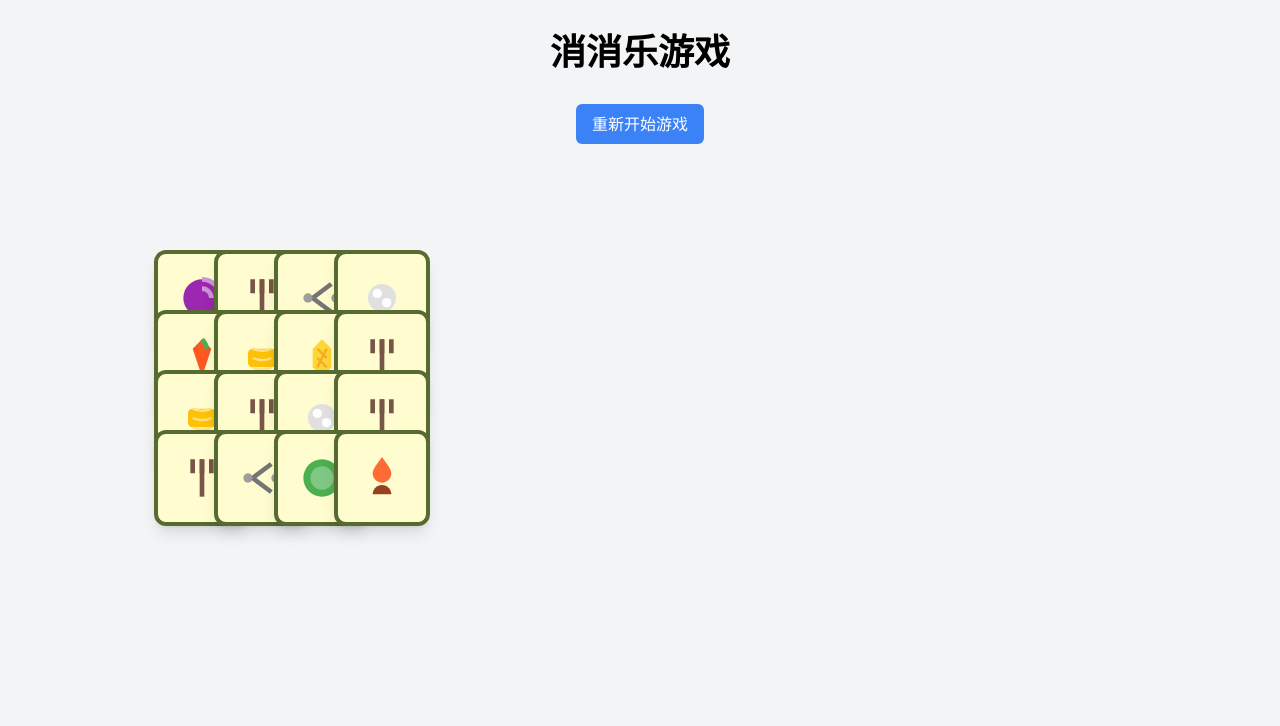
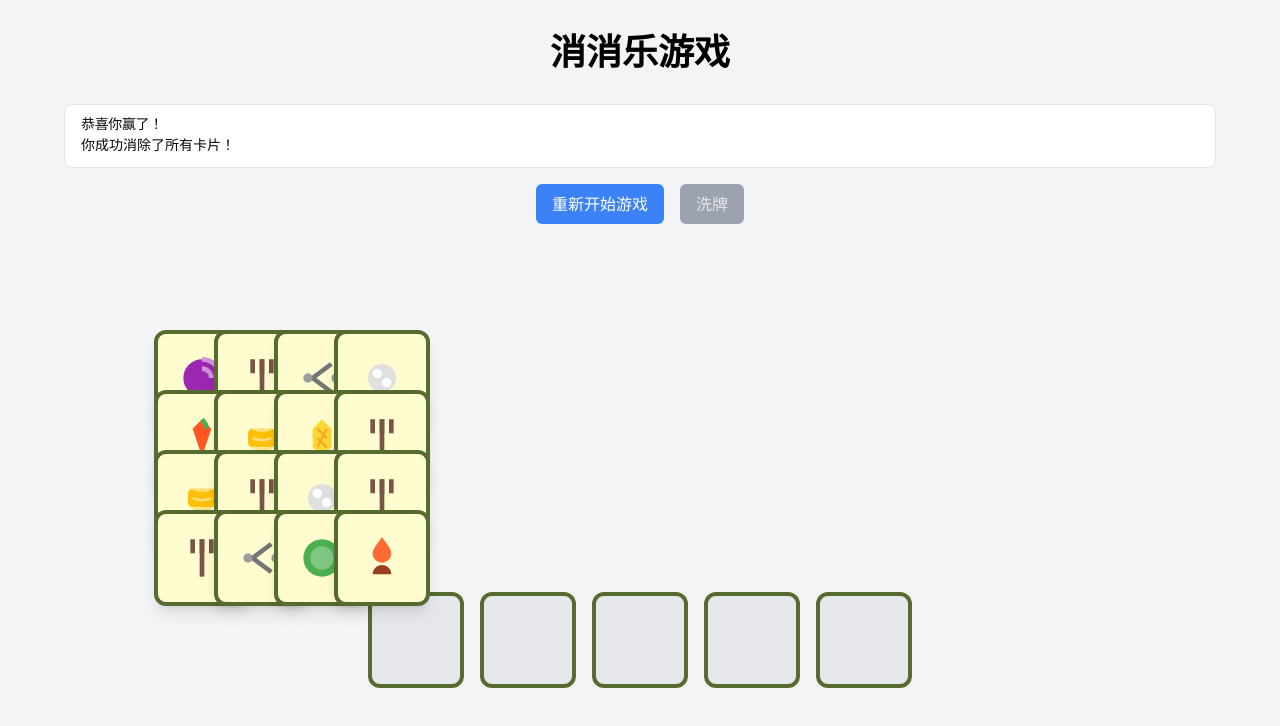
Before and after one commit to volctest/match3-game, a React (Vite) app: page / in a window 1280 px wide. Shown: the top 726 px of the page. Built offline with nearby package versions, Linux system fonts and the light colour scheme.

Commit message:
feat: implement card slots with temporary storage and matching

```diff
--- a/src/App.tsx
+++ b/src/App.tsx
@@ -1,4 +1,4 @@
-import { useState, useEffect } from 'react';
+import React, { useState, useEffect } from 'react';
 import { Card } from './types';
 import { ICONS, type IconType } from './assets/icons';
 import { Alert, AlertTitle, AlertDescription } from "@/components/ui/alert";
@@ -9,6 +9,8 @@ function App() {
   const [cards, setCards] = useState<Card[]>([]);
   const [selectedCards, setSelectedCards] = useState<Card[]>([]);
   const [gameStatus, setGameStatus] = useState<'playing' | 'won' | 'lost'>('playing');
+  const [slotCards, setSlotCards] = useState<(Card | null)[]>([null, null, null, null, null]);
+  const [pendingCard, setPendingCard] = useState<Card | null>(null);
 
   // Initialize game board
   useEffect(() => {
@@ -35,74 +37,22 @@ function App() {
     setCards(initialCards);
   }, []);
 
-  const isTopCard = (card: Card): boolean => {
-    const cardsAbove = cards.filter(c =>
-      c.x === card.x &&
-      c.y === card.y &&
-      c.z > card.z &&
-      c.visible
-    );
-    return cardsAbove.length === 0;
-  };
-
-  const handleCardClick = (clickedCard: Card) => {
-    if (!clickedCard.visible || !isTopCard(clickedCard) || gameStatus !== 'playing') return;
-
-    const newCards = cards.map(card =>
-      card.id === clickedCard.id ? { ...card, selected: true } : card
-    );
-
-    const newSelected = [...selectedCards, clickedCard];
-
-    if (newSelected.length === 3) {
-      if (newSelected.every(card => card.type === newSelected[0].type)) {
-        // Match found - remove cards and update visibility
-        const removedIds = new Set(newSelected.map(card => card.id));
-        const updatedCards = cards.map(card => {
-          if (removedIds.has(card.id)) {
-            return { ...card, visible: false, selected: false };
-          }
-          // Only reveal cards from the layer directly below any removed card
-          if (!card.visible) {
-            const removedCardsAbove = newSelected.filter(c =>
-              c.x === card.x &&
-              c.y === card.y &&
-              c.z > card.z &&
-              removedIds.has(c.id)
-            );
-            const isDirectlyBelow = removedCardsAbove.some(c => c.z === card.z + 1);
-            if (isDirectlyBelow) {
-              return { ...card, visible: true };
-            }
-          }
-          return card;
-        });
-        setCards(updatedCards);
-        setSelectedCards([]);
-
-        // Check win condition
-        const remainingVisibleCards = updatedCards.filter(c => c.visible);
-        if (remainingVisibleCards.length === 0) {
+  // Check for game over conditions after each card removal
+  useEffect(() => {
+    const visibleCards = cards.filter(c => c.visible);
+    if (visibleCards.length === 0) {
       setGameStatus('won');
     } else {
-          // Check for possible matches
-          const hasMatch = remainingVisibleCards.some(card1 =>
-            remainingVisibleCards.filter(c => c.type === card1.type).length >= 3
+      // Check for possible matches including slot cards
+      const allPlayableCards = [...visibleCards, ...slotCards.filter((c): c is Card => c !== null)];
+      const hasMatch = allPlayableCards.some(card1 =>
+        allPlayableCards.filter(c => c.type === card1.type).length >= 3
       );
       if (!hasMatch) {
         setGameStatus('lost');
       }
     }
-      } else {
-        // No match - deselect all
-        setCards(cards.map(card => ({ ...card, selected: false })));
-        setSelectedCards([]);
-      }
-    } else {
-      setCards(newCards);
-      setSelectedCards(newSelected);
-    }
-  };
+  }, [cards, slotCards]);
 
   return (
     <div className="min-h-screen bg-gray-100 p-8">
@@ -120,24 +70,88 @@ function App() {
           </Alert>
         )}
 
-        <div className="flex justify-center mb-4">
+        <div className="flex justify-center gap-4 mb-4">
           <button
             onClick={() => window.location.reload()}
             className="px-4 py-2 bg-blue-500 text-white rounded-md hover:bg-blue-600 transition-colors"
           >
             重新开始游戏
           </button>
+          <button
+            onClick={() => {
+              const visibleCards = cards.filter(c => c.visible);
+              if (visibleCards.length < 2) return; // Need at least 2 cards to shuffle
+
+              // Fisher-Yates shuffle of positions
+              const positions = visibleCards.map(card => ({ x: card.x, y: card.y }));
+              for (let i = positions.length - 1; i > 0; i--) {
+                const j = Math.floor(Math.random() * (i + 1));
+                [positions[i], positions[j]] = [positions[j], positions[i]];
+              }
+
+              // Update card positions
+              const newCards = cards.map(card => {
+                if (!card.visible) return card;
+                const index = visibleCards.findIndex(vc => vc.id === card.id);
+                if (index === -1) return card;
+                return {
+                  ...card,
+                  x: positions[index].x,
+                  y: positions[index].y,
+                };
+              });
+
+              setCards(newCards);
+            }}
+            disabled={gameStatus !== 'playing'}
+            className={`px-4 py-2 rounded-md transition-colors ${
+              gameStatus === 'playing'
+                ? 'bg-green-500 text-white hover:bg-green-600'
+                : 'bg-gray-400 text-gray-200 cursor-not-allowed'
+            }`}
+          >
+            洗牌
+          </button>
         </div>
 
-        <div className="relative w-full h-screen py-8">
+        <div className="relative w-full h-[60vh] py-8">
           {cards
             .filter(card => card.visible)
             .map(card => {
               const Icon = ICONS[card.type as keyof typeof ICONS];
+              const isPending = pendingCard?.id === card.id;
               return (
                 <button
                   key={card.id}
-                  onClick={() => handleCardClick(card)}
+                  onClick={() => {
+                    if (pendingCard) {
+                      // If we have a pending card and click another card, try to match
+                      if (pendingCard.type === card.type) {
+                        const matchingCards = [...selectedCards, card, pendingCard];
+                        if (matchingCards.length === 3) {
+                          // Remove matched cards
+                          const removedIds = new Set(matchingCards.map(c => c.id));
+                          const updatedCards = cards.map(c => ({
+                            ...c,
+                            visible: removedIds.has(c.id) ? false : c.visible,
+                            selected: false
+                          }));
+                          setCards(updatedCards);
+                          setSelectedCards([]);
+                          setPendingCard(null);
+                        } else {
+                          setSelectedCards(matchingCards);
+                        }
+                      } else {
+                        setPendingCard(null);
+                        setSelectedCards([]);
+                      }
+                    } else {
+                      // Set this card as pending for slot placement or matching
+                      setPendingCard(card);
+                      setSelectedCards([card]);
+                    }
+                  }}
                   style={{
                     position: 'absolute',
                     left: `${card.x * 60 + card.z * 30}px`,
@@ -153,17 +167,67 @@ function App() {
                     transition-all
                     w-24 h-24
                     flex items-center justify-center
-                    ${card.selected
+                    ${isPending
+                      ? 'bg-[#FFFDD0]/60 scale-90 border-yellow-500'
+                      : card.selected
                         ? 'bg-[#FFFDD0]/80 scale-95 border-[#6B8E23]'
                         : 'bg-[#FFFDD0] hover:bg-[#FFFDD0]/90'
                     }
                   `}
-                  disabled={gameStatus !== 'playing'}
+                  disabled={gameStatus !== 'playing' || (!isPending && pendingCard !== null)}
                 >
                   <Icon className="w-16 h-16" />
                 </button>
               );
             })}
+
+          {/* Card slots */}
+          <div className="absolute bottom-0 left-1/2 transform -translate-x-1/2 flex gap-4 mb-8">
+            {slotCards.map((slotCard, index) => (
+              <button
+                key={`slot-${index}`}
+                onClick={() => {
+                  if (pendingCard && !slotCard) {
+                    // Place pending card in empty slot
+                    const newSlots = [...slotCards];
+                    newSlots[index] = pendingCard;
+                    setSlotCards(newSlots);
+                    // Hide the card from the board
+                    setCards(cards.map(c =>
+                      c.id === pendingCard.id ? { ...c, visible: false } : c
+                    ));
+                    setPendingCard(null);
+                    setSelectedCards([]);
+                  } else if (slotCard && !pendingCard) {
+                    // Select card from slot
+                    setPendingCard(slotCard);
+                    setSelectedCards([slotCard]);
+                    // Remove card from slot
+                    const newSlots = [...slotCards];
+                    newSlots[index] = null;
+                    setSlotCards(newSlots);
+                  }
+                }}
+                className={`
+                  w-24 h-24
+                  rounded-xl
+                  border-4 border-[#556B2F]
+                  transition-all
+                  flex items-center justify-center
+                  ${slotCard
+                    ? 'bg-[#FFFDD0] hover:bg-[#FFFDD0]/90'
+                    : 'bg-gray-200 hover:bg-gray-300'
+                  }
+                  ${pendingCard && !slotCard ? 'border-yellow-500' : ''}
+                `}
+                disabled={gameStatus !== 'playing'}
+              >
+                {slotCard && React.createElement(ICONS[slotCard.type], {
+                  className: 'w-16 h-16'
+                })}
+              </button>
+            ))}
+          </div>
         </div>
       </div>
     </div>
```
Lines whose indentation alone changed are shown as unchanged.
